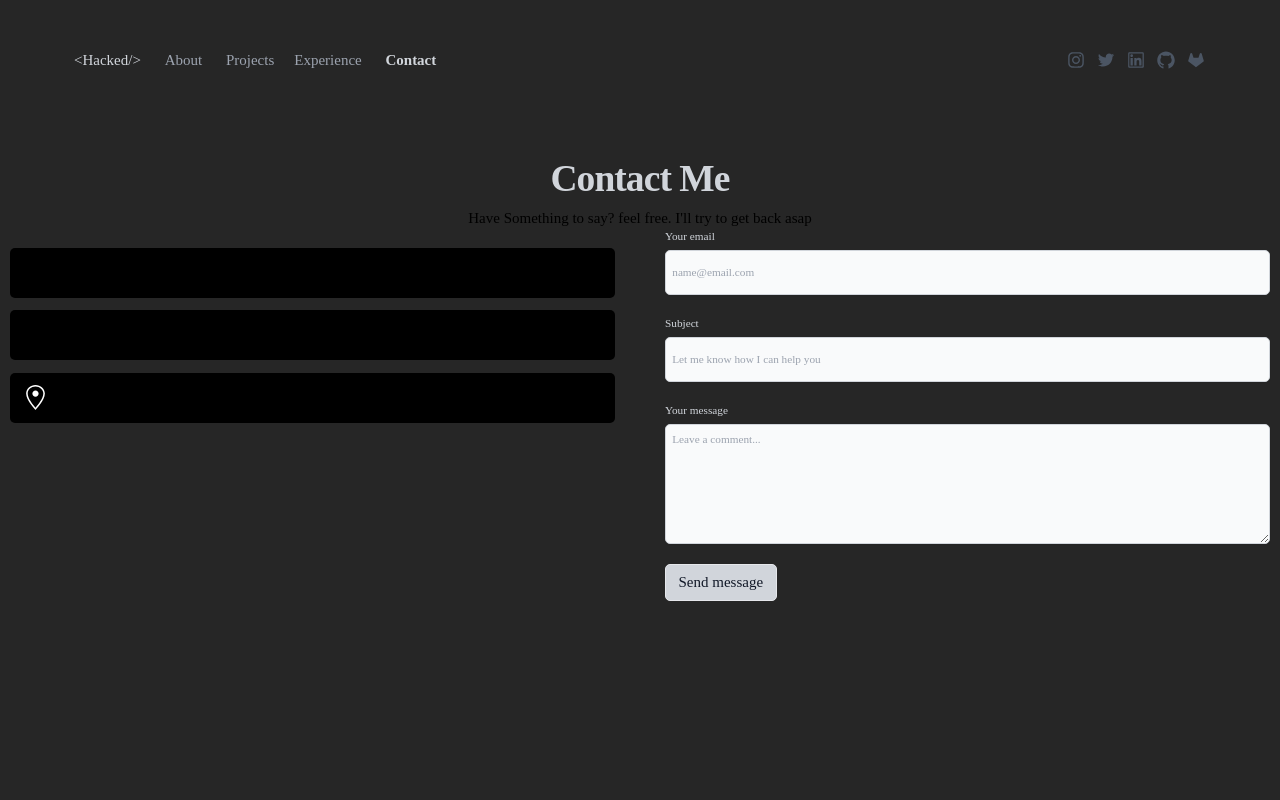
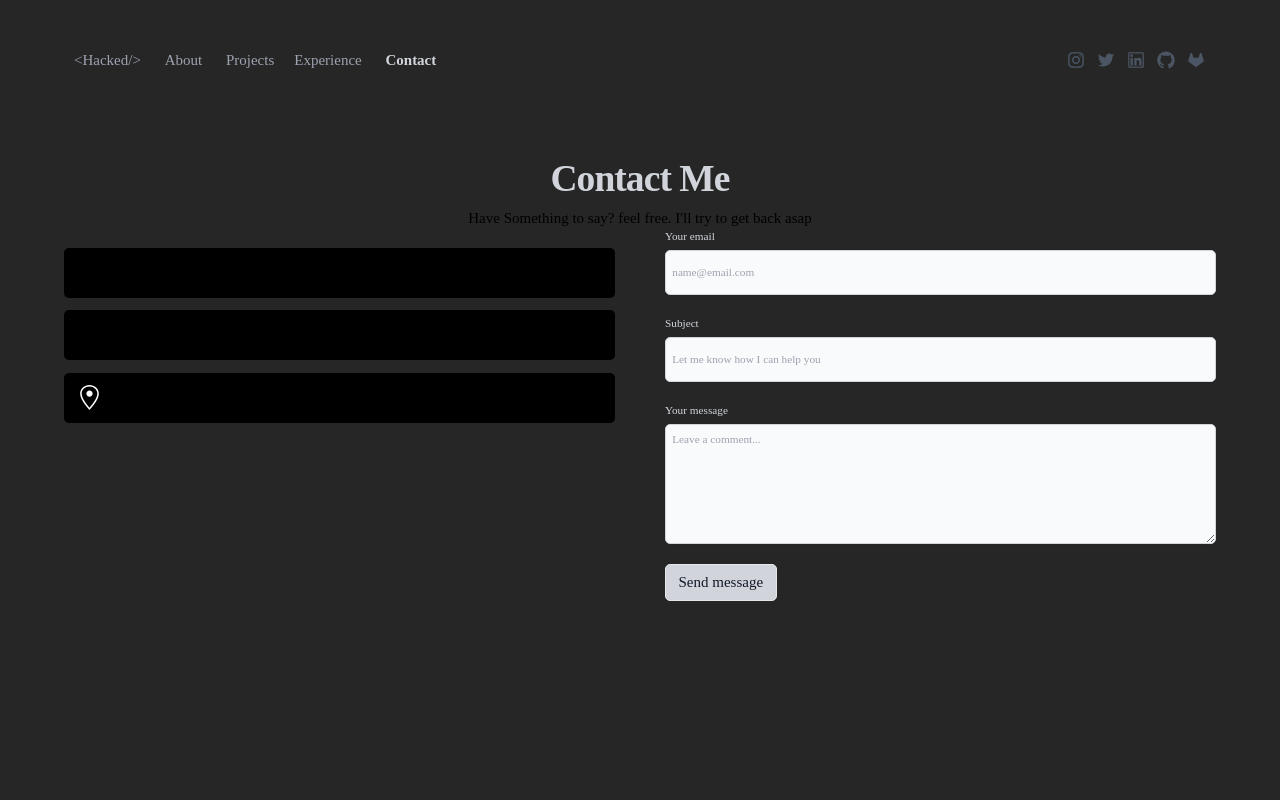
Before and after one commit to dhlpradip/portfolio, a Next.js app: page /contact in a window 1280 px wide. Shown: the top 800 px of the page. Built offline with nearby package versions, Linux system fonts and the light colour scheme.

Commit message:
Custom Scrollbar added, project card width increased

```diff
--- a/components/ContactForm.js
+++ b/components/ContactForm.js
@@ -65,18 +65,18 @@ const ContactForm = () => {
     }
 
     return (
-        <section className="" style={{height: "100vh"}}>
-        <div className="py-20 lg:py-16 px-4 mx-auto max-w-screen">
+        <section className="container" style={{height: "100vh"}}>
+        <div className="py-20 lg:py-16 mx-auto  max-w-screen">
       <h2 className="mb-4 text-6xl tracking-tight font-extrabold text-center text-gray-300 dark:text-white">Contact Me</h2>
       <PText className="my-8 lg:mb-16 text-3xl font-light text-center text-gray-400 dark:text-gray-400 sm:text-xl">Have Something to say? feel free. I'll try to get back asap</PText>
       {/* <div className="flex flex-row justify-between mx-48 gap-20 my-20"> */}
       <div className="grid grid-cols-1  lg:grid-cols-2 gap-20">
             <div className="mt-3">
                 <div className="w-full ">
-                <div className="flex bg-black rounded-lg max-w-auto px-5 py-5 my-5">
-                    <MdEmail className="h-10 w-10 mr-8" />
+                <a href="mailto:erpradeepdahal@gmail.com" className="flex bg-black rounded-lg max-w-auto px-5 py-5 my-5">
+                    {/* <MdEmail className="h-10 w-10 mr-8" /> */}
                     <p className="text-4xl font-semibold">erpradeepdahal@gmail.com</p>
-                </div>
+                </a>
                 </div>
 
                 <div className="w-full ">
--- a/components/Navbar.js
+++ b/components/Navbar.js
@@ -25,7 +25,7 @@ export default function Navbar() {
             className={`text-2xl  ${
               router.asPath === "/"
                 ? "text-gray-300 font-bold dark:text-gray-300"
-                : "text-gray-300 dark:text-gray-300 font-normal "
+                : "text-gray-400 dark:text-gray-300 font-normal "
             }`}
           >
             {"<Hacked/>"}{" "}
--- a/components/ProjectsComponent.js
+++ b/components/ProjectsComponent.js
@@ -23,10 +23,10 @@ const ProjectsComponent = ({home}) => {
         <div className={home ? "container text-center pt-24 pb-20 lg:py-20  " :"container text-center py-20  "}  id="about">
         <p className="text-6xl font-bold mt-12">Projects  </p>
         <p className="text-3xl font-semibold mt-3 mb-12">Shown below are some of the projects I've been part of</p>
-        <div className="grid grid-cols-1 md:grid-cols-2 lg:grid-cols-3 gap-4">
+        <div className="grid grid-cols-1 md:grid-cols-2 lg:grid-cols-3 gap-8">
         {projects?.map((item, i)=>(
-            <a key={i} href={item.link} className="basis-1/3 block max-w-full pb-6 bg-gray-300 border border-gray-200 rounded-lg shadow hover:bg-gray-100 dark:bg-gray-800 dark:border-gray-700 dark:hover:bg-gray-700">
-            <img className="h-48 w-full rounded-xl" src={item.imgUrl.src} alt={item.title} />
+            <a key={i} href={item.link} target="_blank" className="h-96 basis-1/3 block max-w-full pb-6 bg-gray-300 border border-gray-600  rounded-lg drop-shadow-xl hover:bg-gray-100 dark:bg-gray-800 dark:border-gray-700 dark:hover:bg-gray-700">
+            <img className="h-64 w-full rounded-md border-none" src={item.imgUrl.src} alt={item.title} />
             <h5 className="mb-2 text-2xl font-bold tracking-tight text-gray-900 dark:text-white">{item.title}</h5>
             <p className="font-normal text-xl text-gray-700 dark:text-gray-400">{item.desc}</p>
         </a>
--- a/constants/data.js
+++ b/constants/data.js
@@ -45,7 +45,7 @@ const userData = {
       },
       {
         title: "Portfolio",
-        link: "https://erpradeepdahal.com.np",
+        link: "https://gitlab.com/dhlpradip/portfolio",
         desc:'The place you currently are in',
         imgUrl: Hacked,
       },
--- a/styles/globals.css
+++ b/styles/globals.css
@@ -1,4 +1,24 @@
 @tailwind base;
+* {
+  scrollbar-width: thin;
+  scrollbar-color: var(--black) var(--gray-2);
+}
+
+*::-webkit-scrollbar {
+  width: 15px;
+}
+
+*::-webkit-scrollbar-track {
+  background: var(--black);
+  border-radius: 5px;
+}
+
+*::-webkit-scrollbar-thumb {
+  background-color: var(--gray-2);
+  border-radius: 14px;
+  border: 3px solid var(--deep-dark);
+}
+
 @tailwind components;
 @tailwind utilities;
 
```
